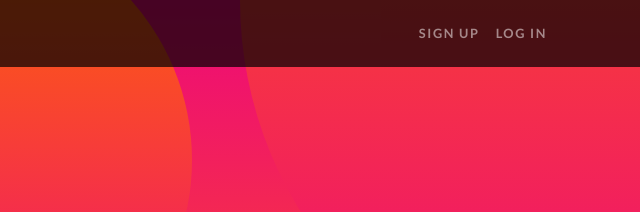
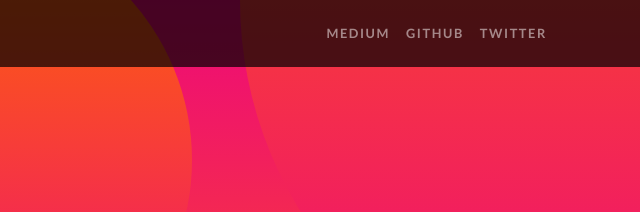
Before and after one commit to fransyozef/static-bootstrap-zeit-now, a plain HTML site: page index.html in a window 1280 px wide. Shown: the top 212 px of the page, 640-1280 px from the left. Drawn offline with Linux system fonts and the light colour scheme.

Commit message:
added links

```diff
--- a/index.html
+++ b/index.html
@@ -36,10 +36,13 @@
       <div class="collapse navbar-collapse" id="navbarResponsive">
         <ul class="navbar-nav ml-auto">
           <li class="nav-item">
-            <a class="nav-link" href="#">Sign Up</a>
+            <a class="nav-link" href="https://medium.com/@fransyozef" target="_blank">Medium</a>
           </li>
           <li class="nav-item">
-            <a class="nav-link" href="#">Log In</a>
+            <a class="nav-link" href="https://github.com/fransyozef/" target="_blank">Github</a>
+          </li>
+          <li class="nav-item">
+            <a class="nav-link" href="https://twitter.com/thehangrycoder" target="_blank">Twitter</a>
           </li>
         </ul>
       </div>
```
Also changed, not shown: 404.html (+5 -2 lines).
